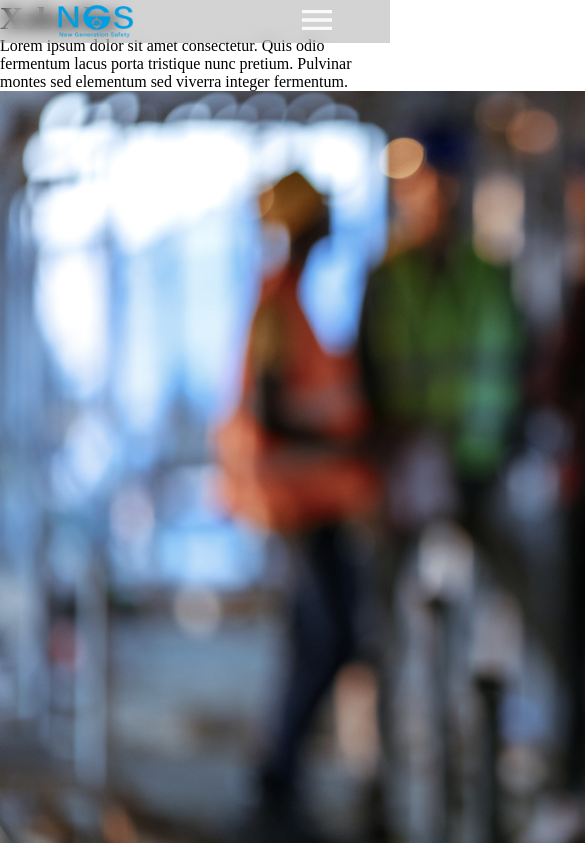
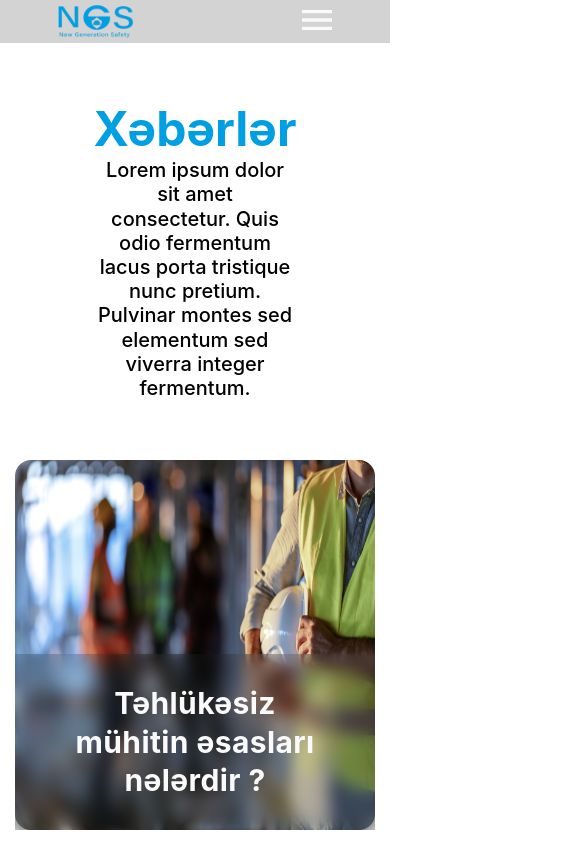
Before and after one commit to Eyyubfront/NGS, a React (Vite) app in the folder ngs-proje/: page /news in a window 390 px wide. Shown: the top 843 px of the page, 585 px wide, since content can reach past the window. Built offline with nearby package versions, Linux system fonts and the light colour scheme.

Commit message:
css added

```diff
--- a/ngs-proje/src/assets/styles/main.css
+++ b/ngs-proje/src/assets/styles/main.css
@@ -497,12 +497,10 @@
 }
 @keyframes slide-in-bottom {
   0% {
-    -webkit-transform: translateY(-1000px);
     transform: translateY(-1000px);
     opacity: 0;
   }
   100% {
-    -webkit-transform: translateY(0);
     transform: translateY(0);
     opacity: 1;
   }
@@ -612,12 +610,10 @@
 
 @keyframes slide-in-top {
   0% {
-    -webkit-transform: translateY(-1000px);
     transform: translateY(-1000px);
     opacity: 0;
   }
   100% {
-    -webkit-transform: translateY(0);
     transform: translateY(0);
     opacity: 1;
   }
@@ -1207,6 +1203,81 @@
   }
   #homenews .homenews__left .homenewsphoto {
     width: 100% !important;
+  }
+}
+#news {
+  margin: 100px 0 0 0;
+}
+#news .news__head {
+  text-align: center;
+  display: flex;
+  flex-direction: column;
+  align-items: center;
+  margin-bottom: 60px;
+}
+#news .news__head h1 {
+  font-family: Inter;
+  font-size: 48px;
+  font-weight: 700;
+  line-height: 58.09px;
+  text-align: center;
+  color: #009ee2;
+}
+#news .news__head p {
+  font-family: Inter;
+  font-size: 20px;
+  font-weight: 500;
+  line-height: 24.2px;
+  text-align: center;
+  width: 50%;
+}
+#news .news__body {
+  display: flex;
+  justify-content: center;
+  gap: 15px;
+  flex-wrap: wrap;
+  margin: 0 15px;
+}
+#news .news__body .news__box {
+  width: 430px;
+  height: 430px;
+  position: relative;
+}
+#news .news__body .news__box img {
+  width: 100%;
+  height: 100%;
+  border-radius: 16px;
+}
+#news .news__body .news__box .box__content {
+  position: absolute;
+  bottom: 0;
+  font-family: Inter;
+  font-size: 20px;
+  font-weight: 700;
+  line-height: 38.73px;
+  letter-spacing: 0.02em;
+  text-align: center;
+  color: #fafafa;
+  display: flex;
+  justify-content: center;
+  background-color: rgba(35, 35, 35, 0.2);
+  -webkit-backdrop-filter: blur(8px);
+  backdrop-filter: blur(8px);
+  padding: 30px;
+}
+#news .news__body .news__box .box__content h2 {
+  width: 80%;
+}
+
+@media screen and (max-width: 1000px) {
+  #news .news__body .news__box {
+    width: 380px;
+    height: 370px;
+    position: relative;
+  }
+  #news .news__body .news__box img {
+    width: 100%;
+    height: 100%;
   }
 }
 #pageservice {
@@ -2030,6 +2101,123 @@
     border-radius: 10px;
   }
 }
+#subNews {
+  margin: 100px 0 0 0;
+}
+#subNews .subNews__head {
+  display: flex;
+  flex-direction: column;
+  align-items: center;
+  text-align: center;
+}
+#subNews .subNews__head h1 {
+  font-family: Inter;
+  font-size: 48px;
+  font-weight: 700;
+  line-height: 58.09px;
+  color: #009ee2;
+}
+#subNews .subNews__head p {
+  font-family: Inter;
+  font-size: 20px;
+  font-weight: 500;
+  line-height: 24.2px;
+  width: 50%;
+  color: #565656;
+}
+#subNews .subNews__content {
+  display: flex;
+  flex-wrap: wrap;
+  justify-content: center;
+  gap: 30px;
+  margin: 60px 10px 0 10px;
+  font-family: Inter;
+}
+#subNews .subNews__content img {
+  width: 447px;
+  height: 447px;
+  border-radius: 16px;
+}
+#subNews .subNews__content p {
+  font-size: 24px;
+  font-weight: 400;
+  line-height: 33.6px;
+  width: 50%;
+}
+#subNews .subNews__content p span {
+  font-size: 32px;
+  font-weight: 700;
+  line-height: 44.8px;
+  color: #009ee2;
+}
+#subNews .subNews__content .bottom__par {
+  width: 85%;
+}
+#subNews .subNews__body {
+  margin: 60px 15px;
+}
+#subNews .subNews__body h1 {
+  font-size: 48px;
+  font-weight: 600;
+  line-height: 58.09px;
+  color: #009ee2;
+  text-align: center;
+}
+#subNews .subNews__body .box__container {
+  display: flex;
+  justify-content: center;
+  gap: 15px;
+  flex-wrap: wrap;
+}
+#subNews .subNews__body .box__container .news__box {
+  width: 430px;
+  height: 430px;
+  position: relative;
+}
+#subNews .subNews__body .box__container .news__box img {
+  width: 100%;
+  height: 100%;
+  border-radius: 16px;
+}
+#subNews .subNews__body .box__container .news__box .box__content {
+  position: absolute;
+  bottom: 0;
+  font-family: Inter;
+  font-size: 20px;
+  font-weight: 700;
+  line-height: 38.73px;
+  letter-spacing: 0.02em;
+  text-align: center;
+  color: #fafafa;
+  display: flex;
+  justify-content: center;
+  background-color: rgba(35, 35, 35, 0.2);
+  -webkit-backdrop-filter: blur(8px);
+  backdrop-filter: blur(8px);
+  padding: 30px;
+}
+#subNews .subNews__body .box__container .news__box .box__content h2 {
+  width: 80%;
+}
+
+@media screen and (max-width: 1000px) {
+  #subNews .subNews__head h1 {
+    font-size: 36px;
+    font-weight: 700;
+    line-height: 43.57px;
+  }
+  #subNews .subNews__head p {
+    font-size: 20px;
+    font-weight: 500;
+    line-height: 24.2px;
+  }
+  #subNews .subNews__content img {
+    width: 95%;
+  }
+  #subNews .subNews__content p {
+    width: 85%;
+  }
+}
 #aboutUs {
   margin-top: 100px;
   display: flex;
@@ -2762,7 +2950,8 @@
   display: block;
   height: 100%;
   width: 100%;
-  object-fit: cover;
+  -o-object-fit: cover;
+     object-fit: cover;
 }
 #banner .swiper .swiper-slide .slide__content {
   position: relative;
@@ -4173,4 +4362,4 @@
     gap: 15px;
     text-align: center;
   }
-}
+}/*# sourceMappingURL=main.css.map */
--- a/ngs-proje/src/assets/styles/sass/pages/_home.scss
+++ b/ngs-proje/src/assets/styles/sass/pages/_home.scss
@@ -4,8 +4,10 @@
 @import "../components/certifaction";
 @import "../components/aboutinformation";
 @import "../components/homenews";
+@import "../components/news";
 @import "../components/pageservice";
 @import "../components/servicesection";
+@import "../components/subnews";
 @import "../components/aboutus";
 @import "../components/blog";
 @import "../components/blogcomp";
```
Also changed, not shown: 1 other file (tests, documents, lock files or other folders).
